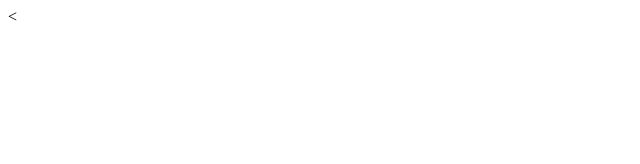
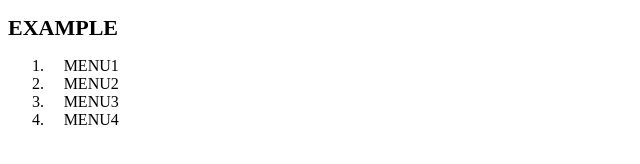
Before and after one commit to koichiromatsumoto/exercise, a plain HTML site: page 1-4/index1-4Q3.html in a window 1280 px wide. Shown: the whole page, without its empty margins (0-640 px from the left). Drawn offline with Linux system fonts and the light colour scheme.

Commit message:
[finish]1-4Q3

```diff
--- a/1-4/index1-4Q3.html
+++ b/1-4/index1-4Q3.html
@@ -1,5 +1,22 @@
 <!DOCTYPE HTML>
 <html>
 
-<
+<head>
+	<meta charset="UTF-8">
+	<title>EXAMPLE</title>
+	<link rel="stylesheet" href="style1-4Q3.css">
+</head>
+
+<body>
+	<header>
+		<h1 class="headline">EXAMPLE</h1>
+		<nav class="nav">
+			<ol class="list">
+				<li class="list-item">MENU1</li>
+				<li class="list-item">MENU2</li>
+				<li class="list-item">MENU3</li>
+				<li class="list-item">MENU4</li>
+			</ol>
+		</nav>
+	</header>
 </html>
--- a/1-4/style1-4Q3.css
+++ b/1-4/style1-4Q3.css
@@ -0,0 +1,11 @@
+header{
+	width: 10%;
+}
+
+.headline{
+	font-size: 22px;
+}
+
+.nav{
+	text-align: center;
+}
```
